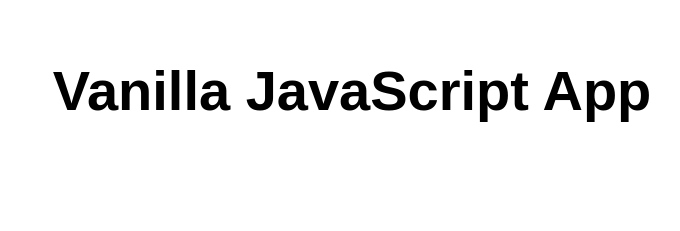
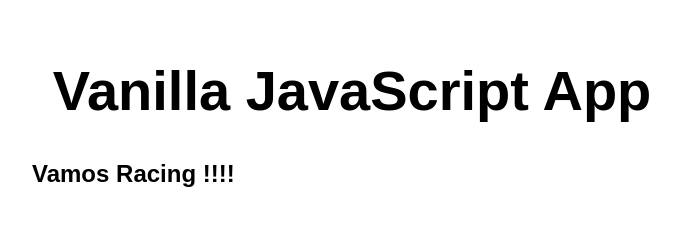
Before and after one commit to pancho1986/my-first-static-web-app, a website: page src/index.html in a window 1280 px wide. Shown: the whole page, without its empty margins (288-968 px from the left). Drawn offline with Linux system fonts and the light colour scheme.

Commit message:
Update index.html

```diff
--- a/src/index.html
+++ b/src/index.html
@@ -11,6 +11,7 @@
 <body>
   <main>
     <h1>Vanilla JavaScript App</h1>
+    <h2>Vamos Racing !!!!</h2>
   </main>
 </body>
 
```
